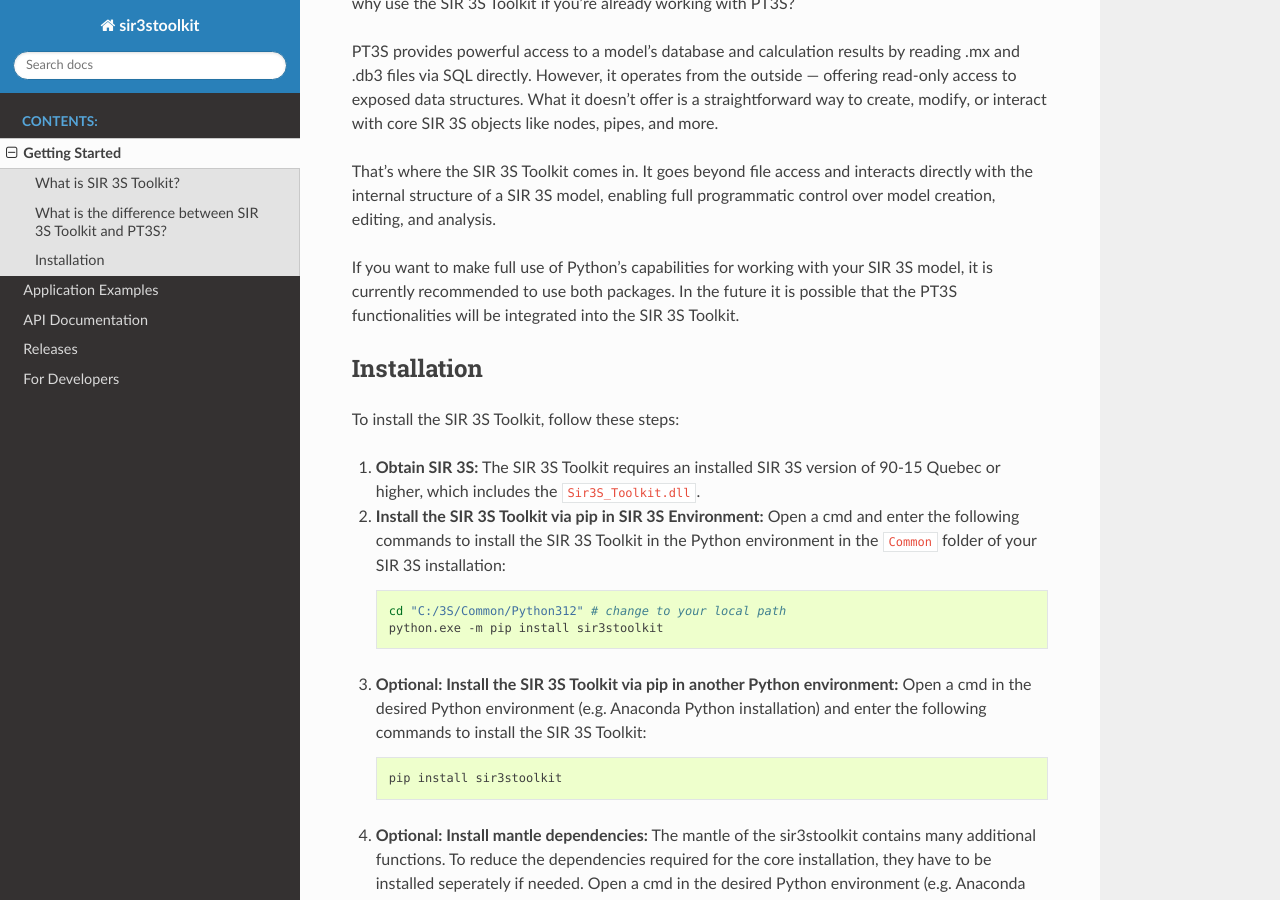
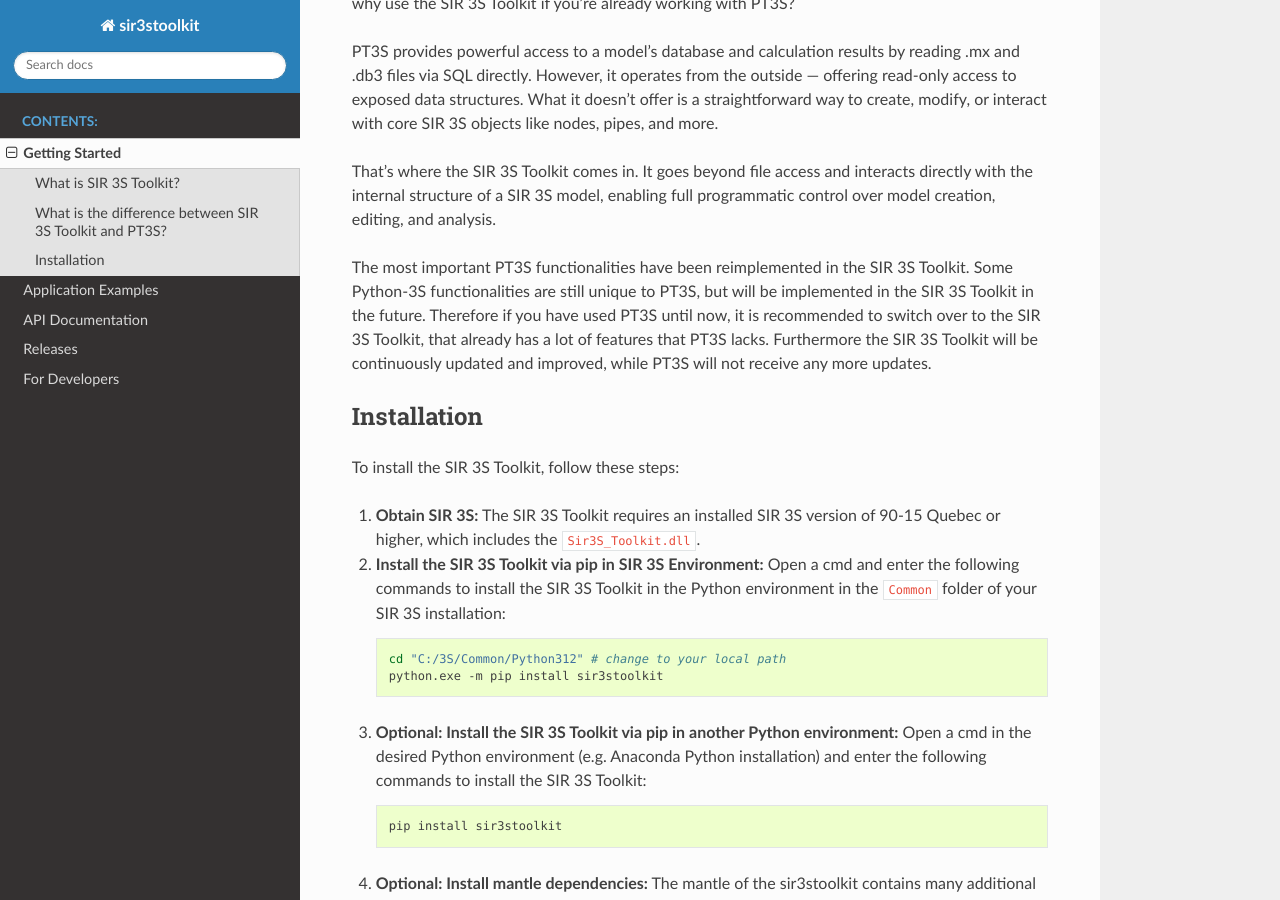
Before and after one commit to 3SConsult/sir3stoolkit, a Sphinx documentation site: the page built from docs/source/started.rst, in a window 1280 px wide and 900 px high, scrolled down 1101 px. Built offline with Sphinx 7.4.7 and the Read the Docs theme 3.1.0, drawn with Linux system fonts in a browser that asks for light colours; pages that are not in the unit, such as notebooks, are missing from menus.

Commit message:
Documentation: PT3S notice updated

```diff
--- a/docs/source/started.rst
+++ b/docs/source/started.rst
@@ -42,9 +42,9 @@
 
 That's where the SIR 3S Toolkit comes in. It goes beyond file access and interacts directly with the internal structure of a SIR 3S model, enabling full programmatic control over model creation, editing, and analysis.
 
-If you want to make full use of Python's capabilities for working with your SIR 3S model,
-it is currently recommended to use both packages. In the future it is possible
-that the PT3S functionalities will be integrated into the SIR 3S Toolkit.
+The most important PT3S functionalities have been reimplemented in the SIR 3S Toolkit. Some Python-3S functionalities are still unique to PT3S, but will be implemented in the SIR 3S Toolkit in the future.
+Therefore if you have used PT3S until now, it is recommended to switch over to the SIR 3S Toolkit, that already has a lot of features that PT3S lacks.
+Furthermore the SIR 3S Toolkit will be continuously updated and improved, while PT3S will not receive any more updates.
 
 .. _installing-toolkit-label:
 
```
